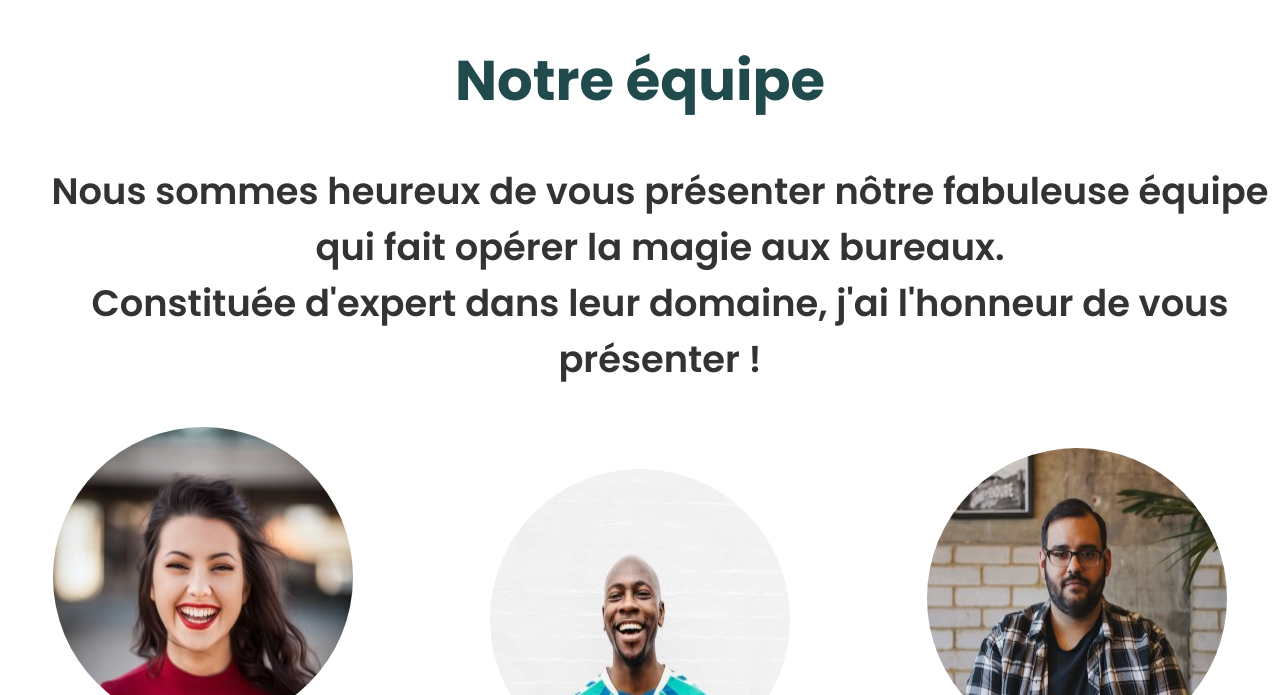
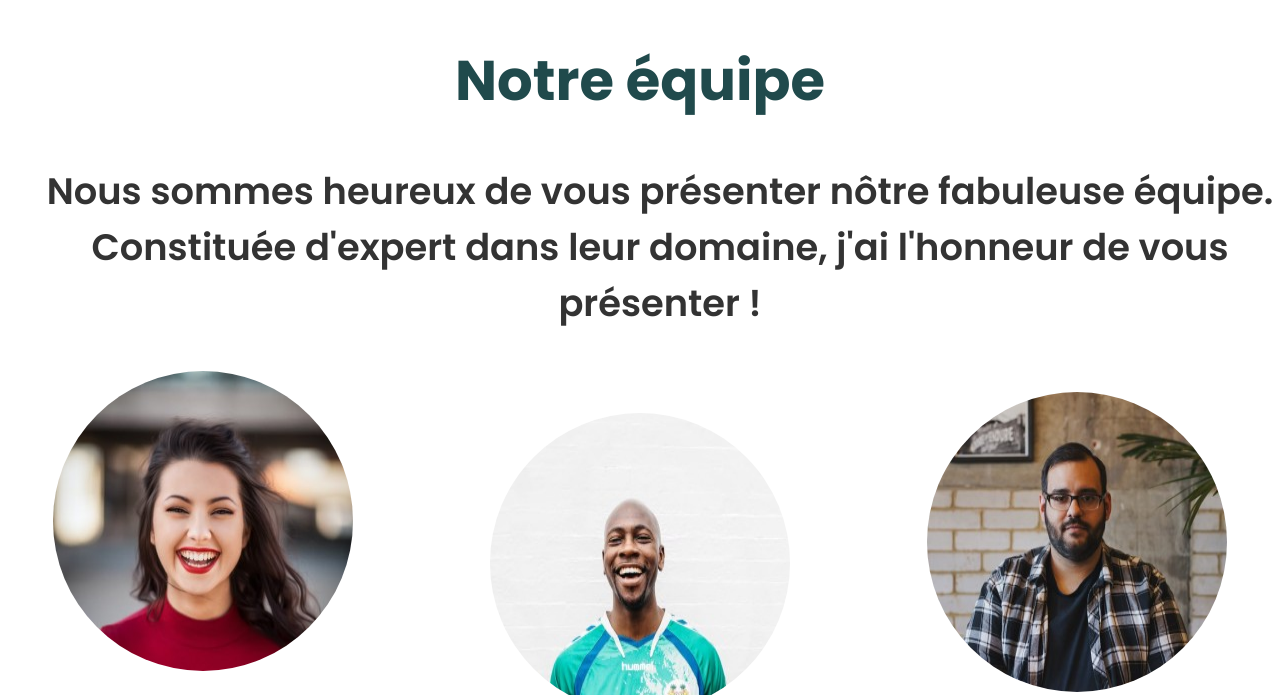
Before and after one commit to nareCODE/project-1, a plain HTML site: page index.html in a window 1280 px wide. Shown: the part 802-1497 px from the top of the page. Drawn offline with Linux system fonts and the light colour scheme.

Commit message:
new modif

```diff
--- a/css/styles.css
+++ b/css/styles.css
@@ -25,6 +25,7 @@ body::-webkit-scrollbar {
 
 /* Factory reset scrollbar horizontale (facultatif pour personnalisation) */
 body::-webkit-scrollbar-thumb {
+    width: 0;
    /* Styling thumbs si important visible*/
 }
 
@@ -35,7 +36,6 @@ header {
     background-color: #fff;
     position: fixed;
     color: #fff;
-    padding: 15px;
     border-bottom: 1px solid black;
 }
 
@@ -166,7 +166,6 @@ header, .image-box, body, html {
     width: 100%;
     display: inline-block;
     margin-top: 30px;
-    row-gap: 20px;
     text-align: center;
     font-size: 16px;
     color: black;
--- a/index.html
+++ b/index.html
@@ -43,7 +43,7 @@
         <div class="notre-equipe">
             <div class="description-equipe">
                 <h2>Notre équipe</h2>
-                <p>Nous sommes heureux de vous présenter nôtre fabuleuse équipe qui fait opérer la magie aux bureaux.<br> Constituée d'expert dans leur domaine, j'ai l'honneur de vous présenter !</p>
+                <p>Nous sommes heureux de vous présenter nôtre fabuleuse équipe.<br> Constituée d'expert dans leur domaine, j'ai l'honneur de vous présenter !</p>
             </div>
             <div class="equipe">
                 <div class="membre1">
@@ -270,7 +270,7 @@ nextButton.addEventListener('click', () => {
     updateImage();
 });
 
-// Initialiser la galerie : afficher uniquement la première image
+// Rafraîchir la galerie et afficher seulement la 1st image
 updateImage();
 </script>
 </body>
```
